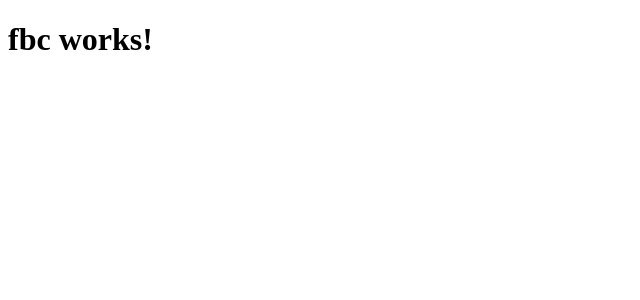
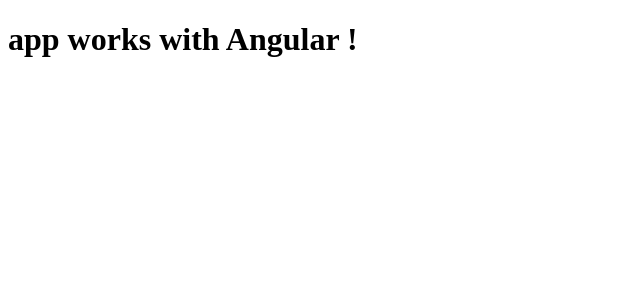
Before and after one commit to mossgreen/firebootcamp-crm, an Angular app: page / in a window 1280 px wide. Shown: the top 300 px of the page, without its empty margins (0-640 px from the left). Built offline with nearby package versions, Linux system fonts and the light colour scheme.

Commit message:
Add shred&core module

```diff
--- a/src/app/app.component.ts
+++ b/src/app/app.component.ts
@@ -6,5 +6,5 @@
   styleUrls: ['./app.component.css']
 })
 export class AppComponent {
-  title = 'fbc works!';
+  title = 'app works with Angular !';
 }
--- a/src/app/app.module.ts
+++ b/src/app/app.module.ts
@@ -4,6 +4,7 @@
 import { HttpModule } from '@angular/http';
 
 import { AppComponent } from './app.component';
+import {CoreModule} from './core/core.module';
 
 @NgModule({
   declarations: [
@@ -12,7 +13,8 @@
   imports: [
     BrowserModule,
     FormsModule,
-    HttpModule
+    HttpModule,
+    CoreModule,
   ],
   providers: [],
   bootstrap: [AppComponent]
```
Also changed, not shown: src/app/core/core.module.ts (added, +12 -0 lines), src/shared/shared.module.ts (added, +25 -0 lines).
